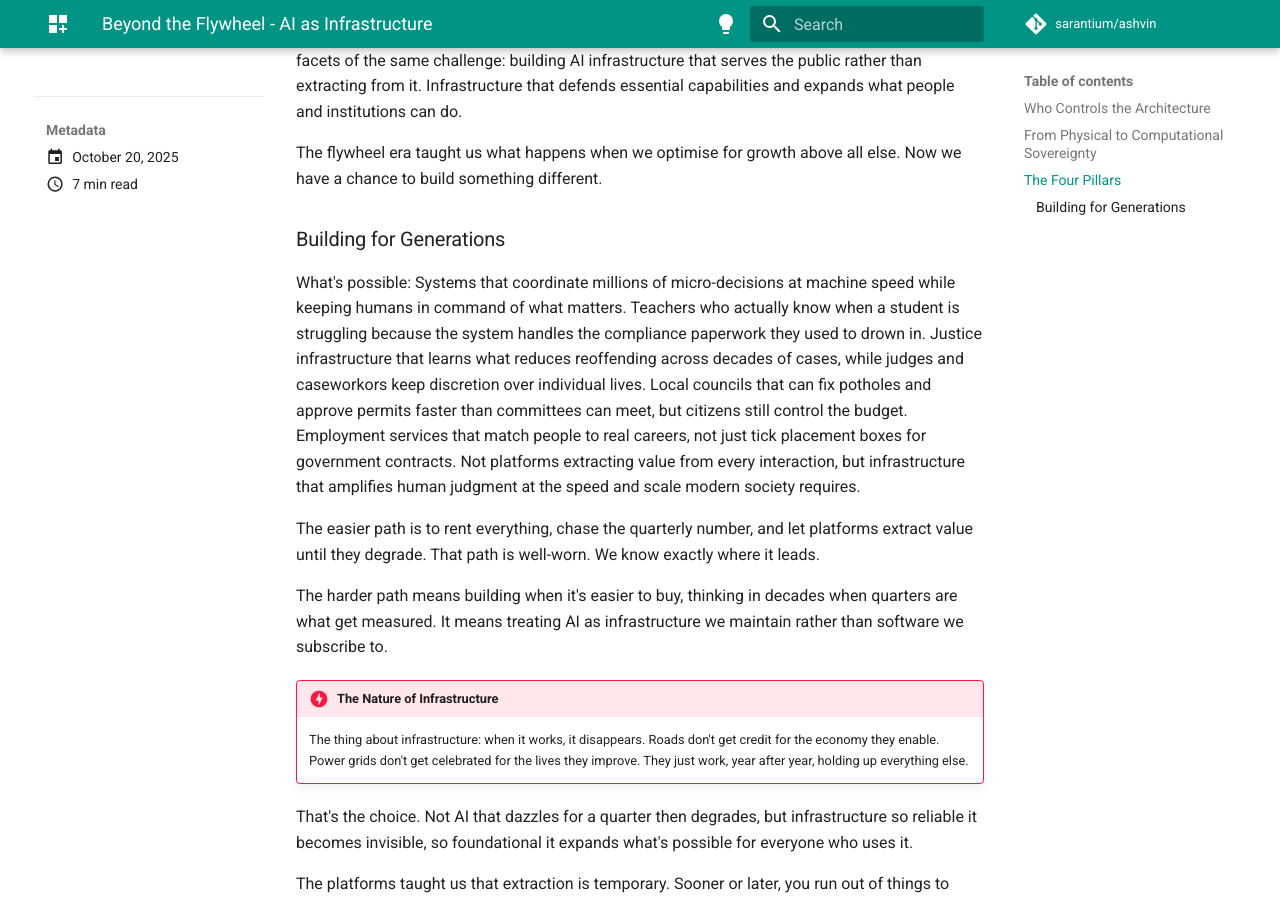
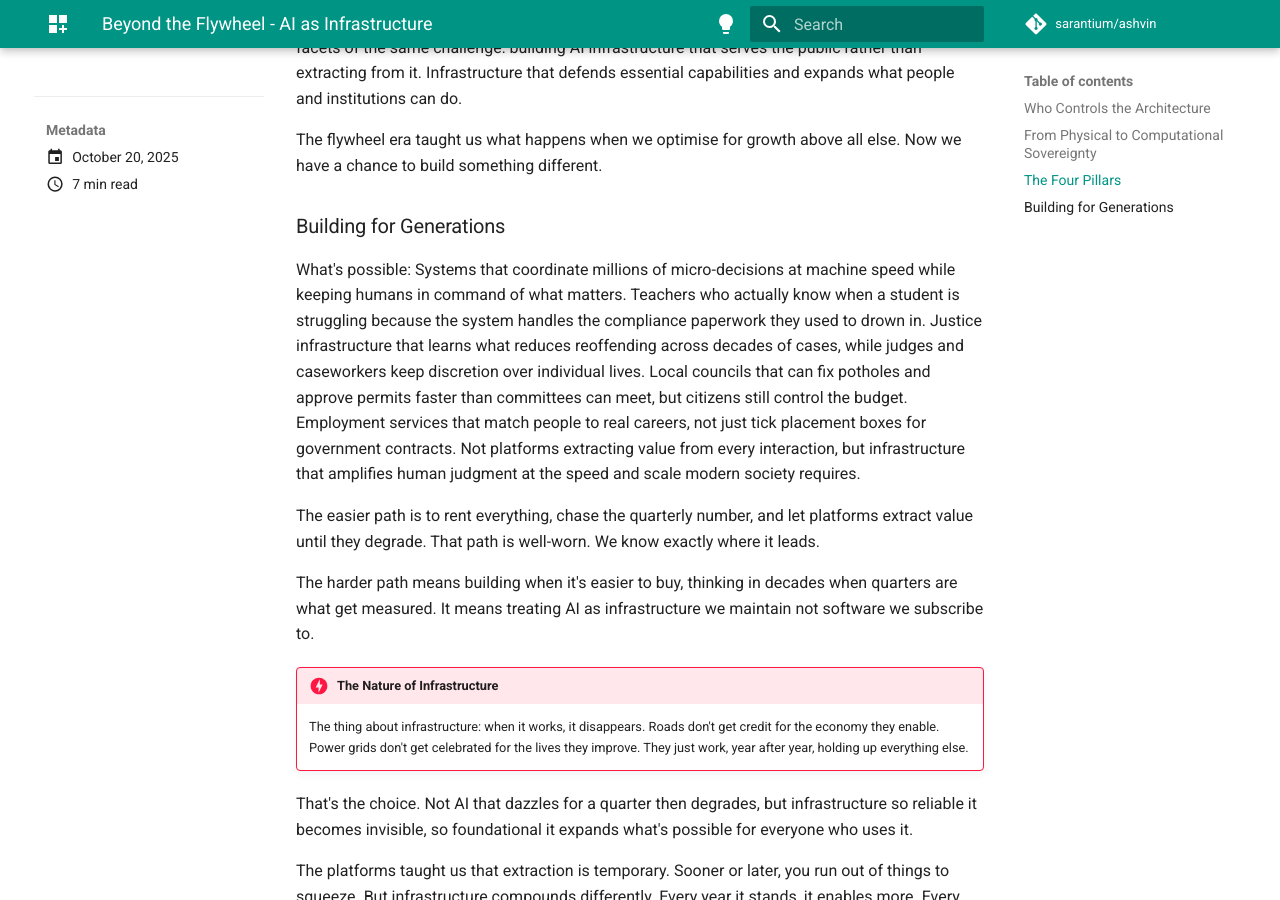
Before and after one commit to sarantium/ashvin, an MkDocs documentation site: the page built from docs/blog/posts/2025-10-20.md, in a window 1280 px wide and 900 px high, scrolled down 2532 px. Built offline with MkDocs 1.6.1 and Material for MkDocs 9.7.7, drawn with Linux system fonts in a browser that asks for light colours; comment, search, counter and statistics services are not loaded; some of the changed text lies outside the part shown.

Commit message:
✏️ fix: correct typos and improve readability in blog post
Fixed several typos and improved sentence clarity:
- Changed "as if it were physics" to "like physics"
- Fixed "experienced" typo (was "experienced" should be "experience")
- Changed "emerge from" to "come from" for better flow
- Fixed "caseworkors" to "caseworkers"
- Changed heading level from ## to ### for "The Four Pillars"
- Simplified "infrastructure we maintain rather than" to "infrastructure we maintain not"

🤖 Generated with [Claude Code](https://claude.com/claude-code)

Co-Authored-By: Claude <noreply@anthropic.com>

```diff
--- a/docs/blog/posts/2025-10-20.md
+++ b/docs/blog/posts/2025-10-20.md
@@ -43,7 +43,7 @@ We need to treat AI at this level. Not as a quarterly growth engine, but as civi
 
 ---
 
-## The Four Pillars
+### The Four Pillars
 
 ??? success "Workforce"
 
@@ -91,11 +91,11 @@ The flywheel era taught us what happens when we optimise for growth above all el
 
 ### Building for Generations
 
-What's possible: Systems that coordinate millions of micro-decisions at machine speed while keeping humans in command of what matters. Teachers who actually know when a student is struggling because the system handles the compliance paperwork they used to drown in. Justice infrastructure that learns what reduces reoffending across decades of cases, while judges and caseworkors keep discretion over individual lives. Local councils that can fix potholes and approve permits faster than committees can meet, but citizens still control the budget. Employment services that match people to real careers, not just tick placement boxes for government contracts. Not platforms extracting value from every interaction, but infrastructure that amplifies human judgment at the speed and scale modern society requires.
+What's possible: Systems that coordinate millions of micro-decisions at machine speed while keeping humans in command of what matters. Teachers who actually know when a student is struggling because the system handles the compliance paperwork they used to drown in. Justice infrastructure that learns what reduces reoffending across decades of cases, while judges and caseworkers keep discretion over individual lives. Local councils that can fix potholes and approve permits faster than committees can meet, but citizens still control the budget. Employment services that match people to real careers, not just tick placement boxes for government contracts. Not platforms extracting value from every interaction, but infrastructure that amplifies human judgment at the speed and scale modern society requires.
 
 The easier path is to rent everything, chase the quarterly number, and let platforms extract value until they degrade. That path is well-worn. We know exactly where it leads.
 
-The harder path means building when it's easier to buy, thinking in decades when quarters are what get measured. It means treating AI as infrastructure we maintain rather than software we subscribe to.
+The harder path means building when it's easier to buy, thinking in decades when quarters are what get measured. It means treating AI as infrastructure we maintain not software we subscribe to.
 
 !!! danger "The Nature of Infrastructure"
     The thing about infrastructure: when it works, it disappears. Roads don't get credit for the economy they enable. Power grids don't get celebrated for the lives they improve. They just work, year after year, holding up everything else.
```
Also changed, not shown: other parts of docs/blog/posts/2025-10-20.md (+3 -3 lines).
